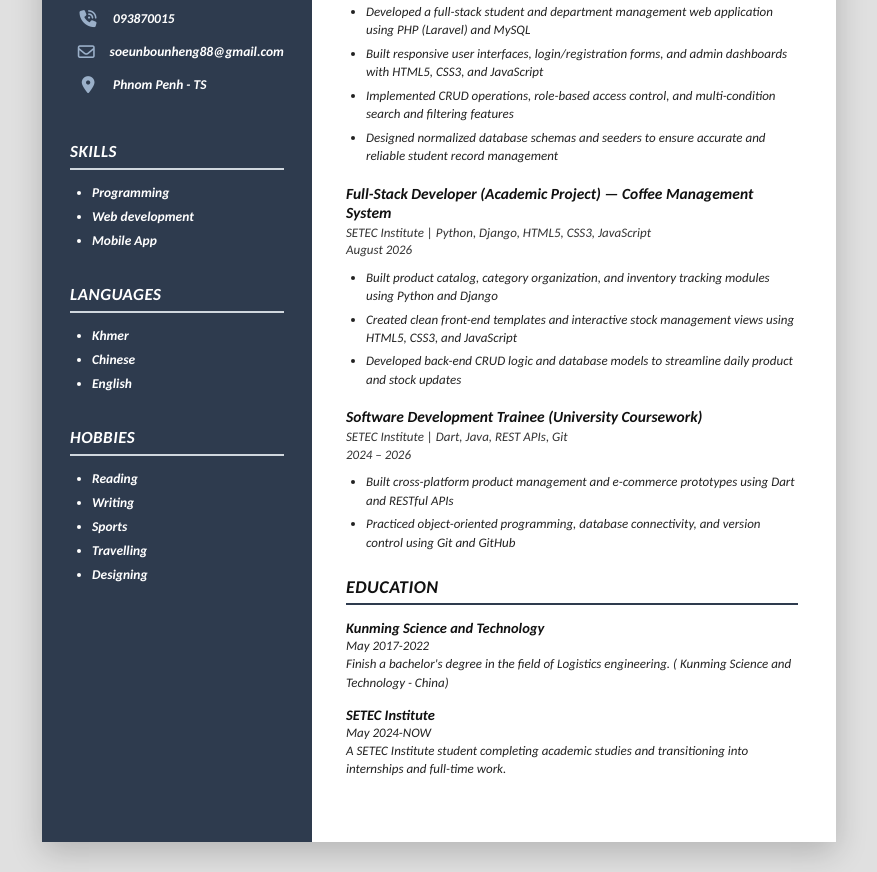
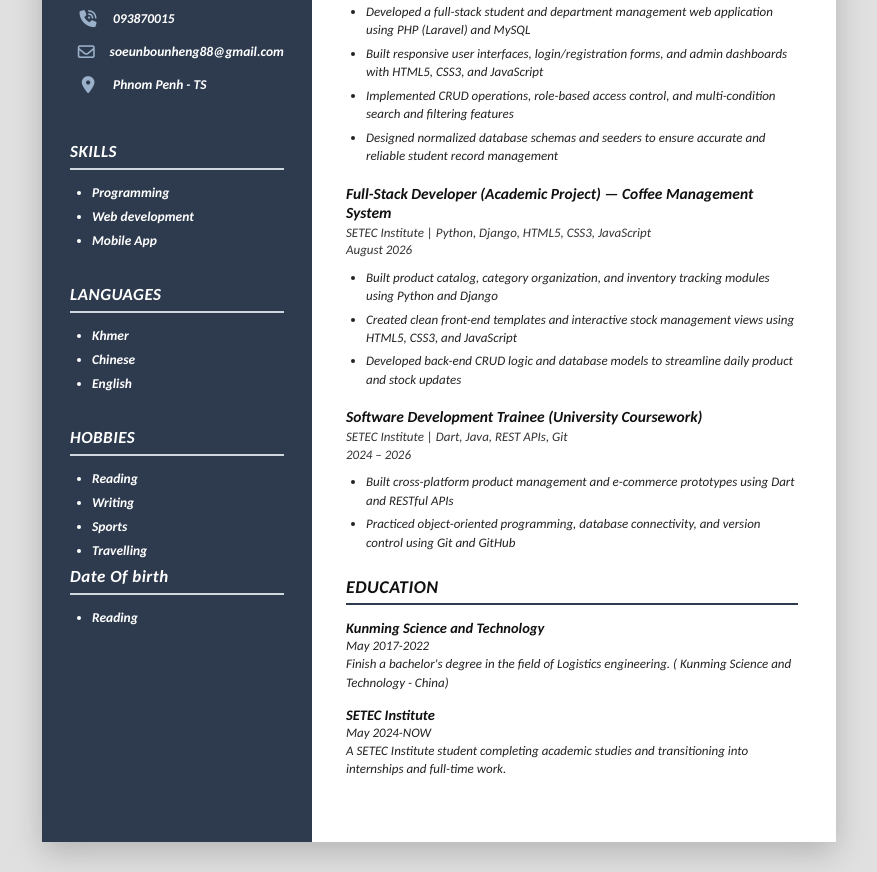
Before and after one commit to suboheng/CV, a plain HTML site: page Heng_CV/index.html in a window 1280 px wide. Shown: the part 370-1242 px from the top of the page, without its empty margins (201-1078 px from the left). Drawn offline with Linux system fonts and the light colour scheme.

Commit message:
Update index.html

```diff
--- a/Heng_CV/index.html
+++ b/Heng_CV/index.html
@@ -67,7 +67,10 @@
             <li>Writing</li>
             <li>Sports</li>
             <li>Travelling</li>
-            <li>Designing</li>
+          </ul>
+          <h2 class="sidebar-title">Date Of birth</h2>
+          <ul class="sidebar-list">
+            <li>Reading</li>
           </ul>
         </div>
       </aside>
```
